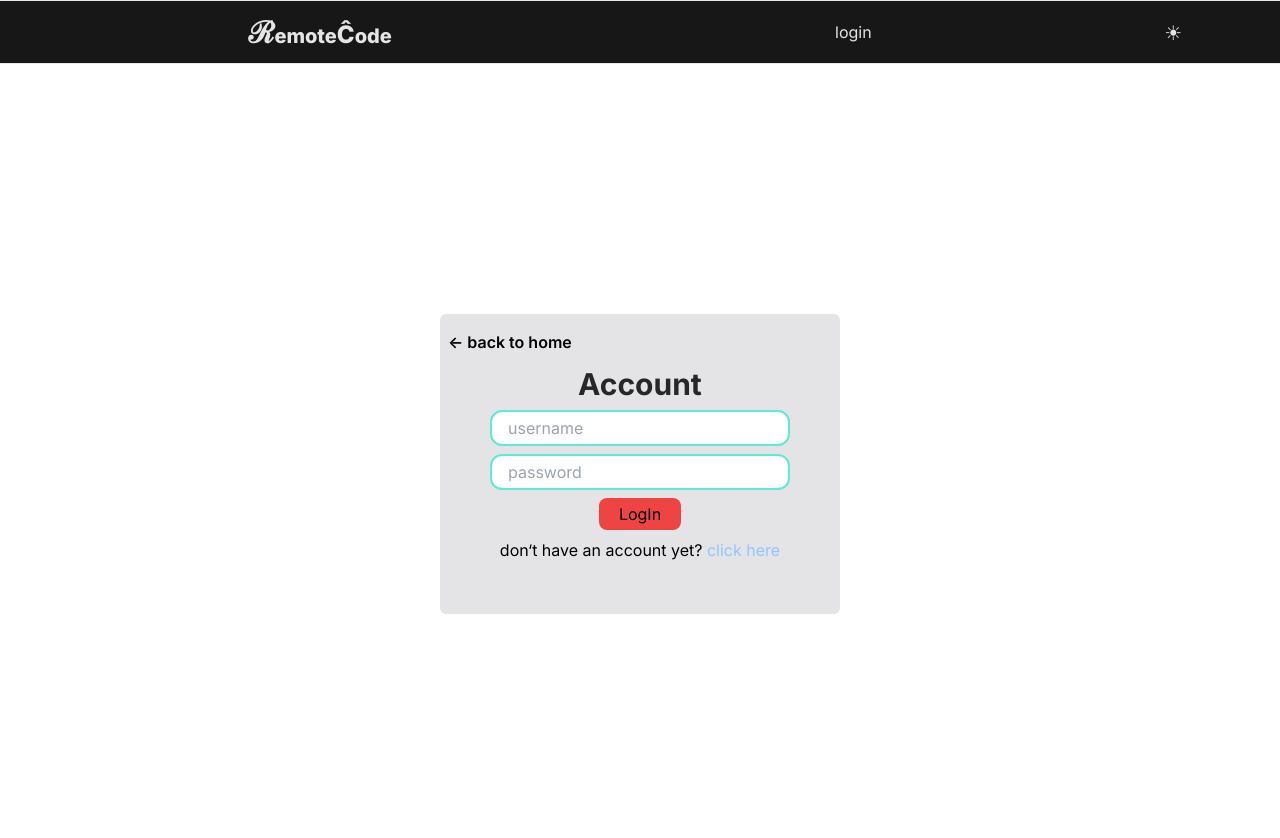
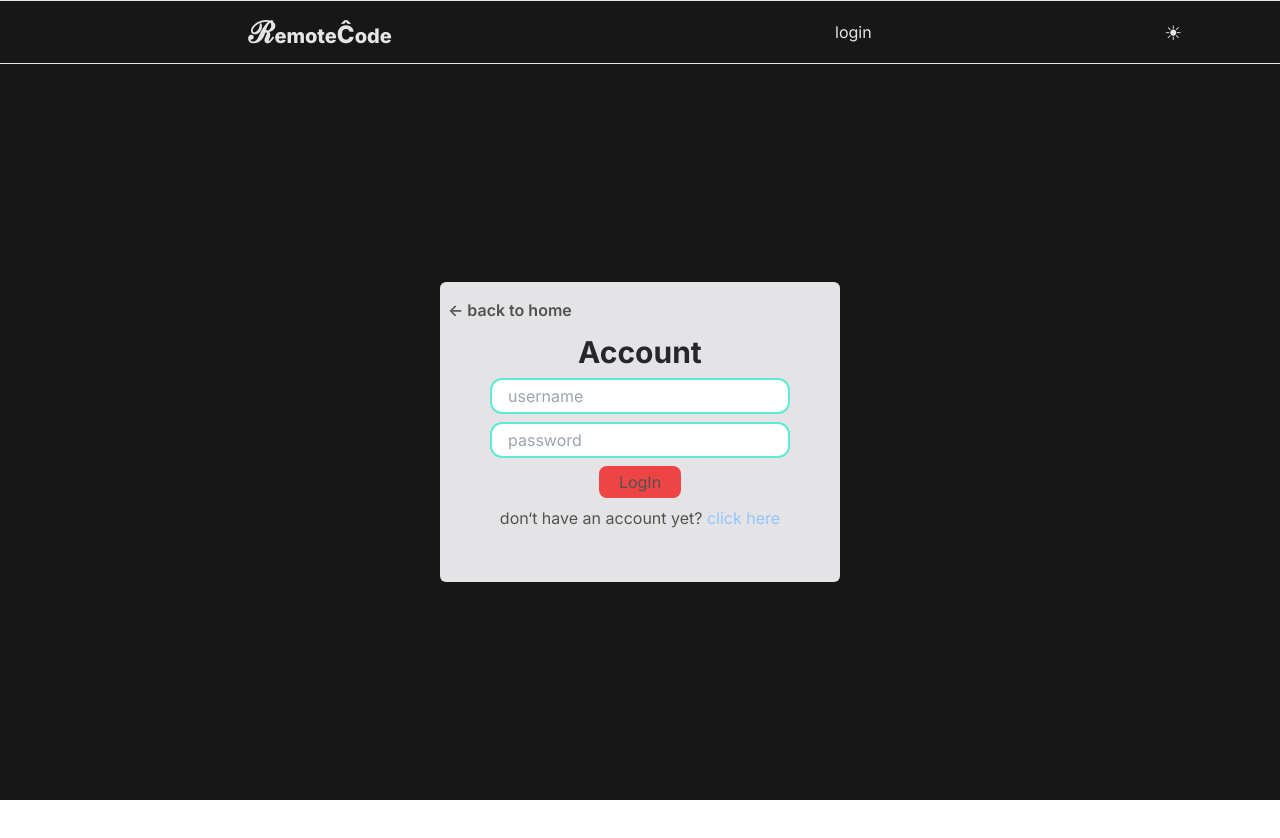
Before and after one commit to niteshsainicoder/RemoteCode, a Next.js app: page /login in a window 1280 px wide. Shown: the top 838 px of the page. After the commit the page ends 800 px from the top, so only its background shows below. Built offline with nearby package versions, Linux system fonts and the light colour scheme.

Commit message:
theme added

```diff
--- a/src/app/login/page.tsx
+++ b/src/app/login/page.tsx
@@ -1,5 +1,6 @@
 'use client';
 import { useAppContext } from '@/Context/context';
+import { useTheme } from '@/Context/themecontext';
 import axios from 'axios';
 import Link from 'next/link';
 import { useRouter } from 'next/navigation';
@@ -15,7 +16,7 @@ const LoginSignup = () => {
     const [response, setResponse] = useState<any>(null);
 const router =useRouter();
     const [status, setStatus] = useState<number | null>(null);
-
+const {theme}=useTheme();
     useEffect(() => {
         setResponse(null);
         setUsername('');
@@ -76,7 +77,7 @@ const router =useRouter();
     }, [status]);
 
     return (
-        <div className='h-screen w-screen flex flex-col justify-center items-center'>
+        <div className={`h-full flex-1 w-screen flex flex-col justify-center items-center  ${theme == 'vs-dark' ? `bg-neutral-900 text-neutral-600` : `bg-zinc-100 text-neutral-900`} `}>
             <div className='w-11/12 m-4 md:w-[400px] transition-all relative bg-zinc-200 h-[300px] flex flex-col gap-2 rounded-md justify-center items-center'>
                 <span className='text-3xl font-bold antialiased text-zinc-800'>Account</span>
                 <input
```
